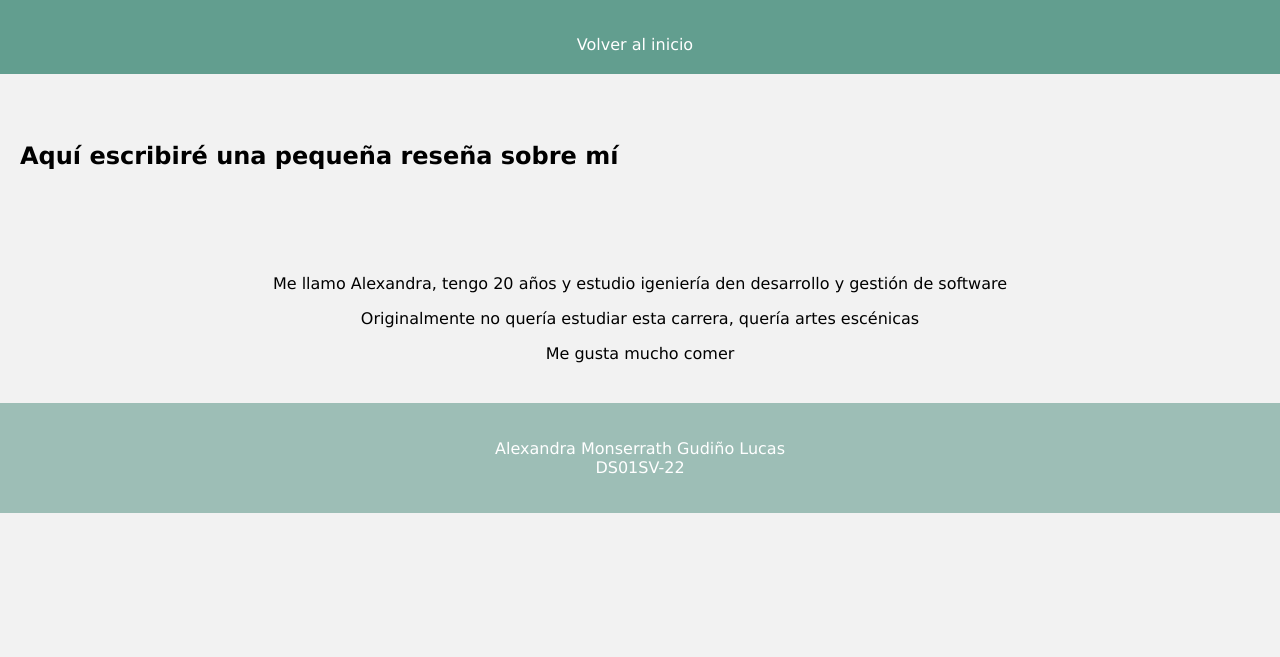
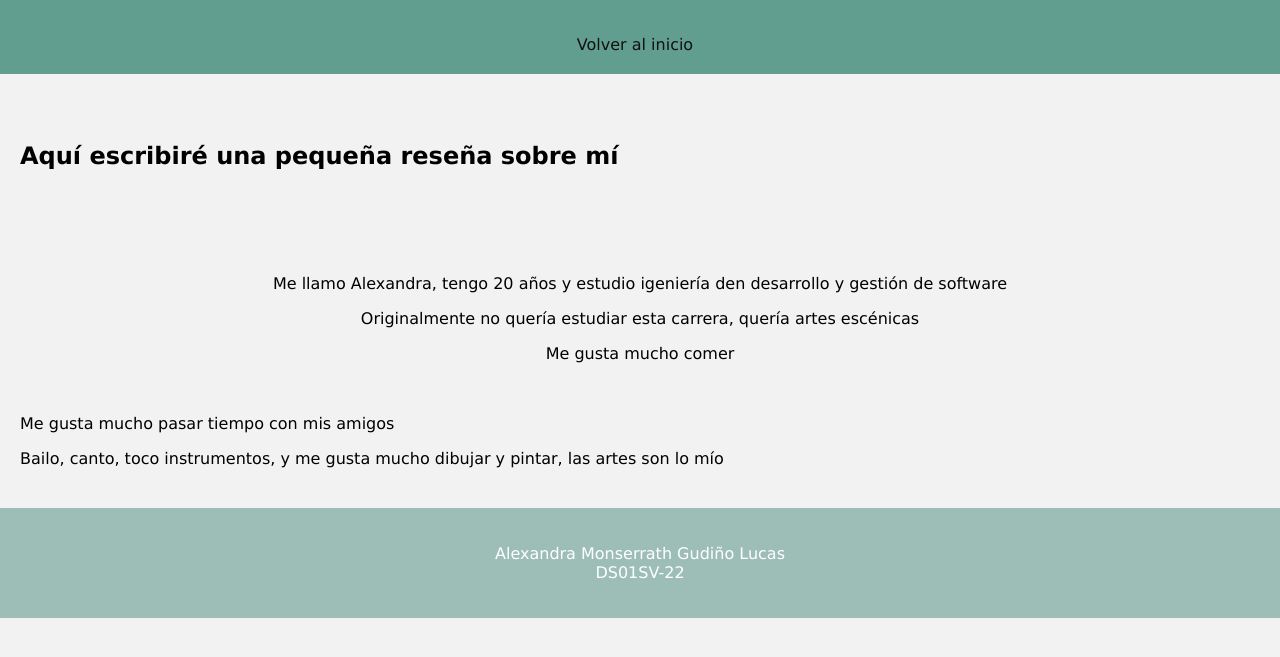
Before and after one commit to alexamgl/Practica_GIT, a plain HTML site: page acercade.html in a window 1280 px wide. Shown: the part 61-718 px from the top of the page. Drawn offline with Linux system fonts and the light colour scheme.

Commit message:
Cambios en acerca de y en el css. cuarto commit

```diff
--- a/acercade.html
+++ b/acercade.html
@@ -29,6 +29,11 @@
           <p align="center">Originalmente no quería estudiar esta carrera, quería artes escénicas</p>
           <p align="center">Me gusta mucho comer</p>
 
+          <br>
+          <p>Me gusta mucho pasar tiempo con mis amigos</p>
+          <p>Bailo, canto, toco instrumentos, y me gusta mucho dibujar y pintar, las artes son lo mío</p>
+
+
 
         </section>
 
--- a/css/styles.css
+++ b/css/styles.css
@@ -28,7 +28,7 @@ body {
   }
 
   nav ul li a {
-    color: #fff;
+    color: #111111;
     text-decoration: none;
   }
 
```
Also changed, not shown: index.html (+1 -0 lines).
